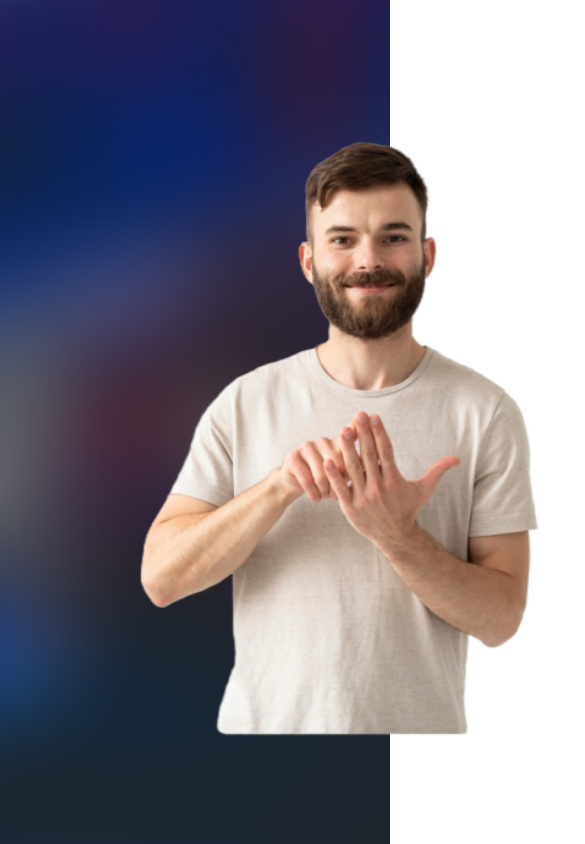
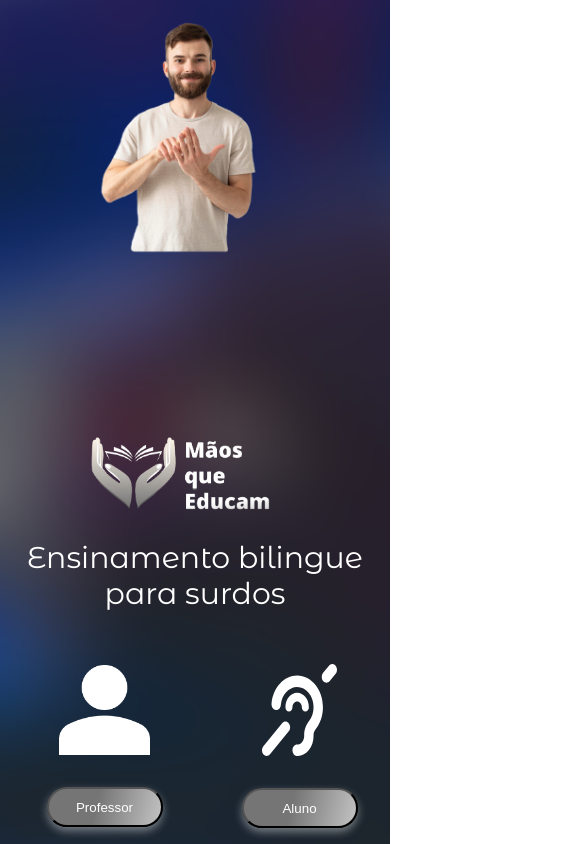
Before and after one commit to Quelzinha89/Maos-Que-Educam, a React (Create React App) app: page / in a window 390 px wide. Shown: the top 844 px of the page, 585 px wide, since content can reach past the window. Built offline with nearby package versions, Linux system fonts and the light colour scheme.

Commit message:
home responsiva

```diff
--- a/src/componente/headerProfessor/header.css
+++ b/src/componente/headerProfessor/header.css
@@ -1,4 +1,4 @@
-.cabecalho {
+.cabecalhoProfessor {
     display: flex;
     flex-direction: row;
     justify-content: space-between;
@@ -24,7 +24,7 @@
 
   /* Media Query para telas menores (tablets e celulares) */
   @media (max-width: 768px) {
-    .cabecalho {
+    .cabecalhoProfessor {
       flex-direction: column;
       align-items: flex-start;
     }
@@ -55,7 +55,7 @@
 
   /* Media Query para telas muito pequenas (celulares em modo retrato) */
   @media (max-width: 480px) {
-    .cabecalho {
+    .cabecalhoProfessor {
       padding: 0rem;
     }
 
--- a/src/componente/headerProfessor/index.js
+++ b/src/componente/headerProfessor/index.js
@@ -5,7 +5,7 @@ import './header.css';
 
 const HeaderProfessor = () => {
     return (
-        <header className="cabecalho">
+        <header className="cabecalhoProfessor">
             <img src={logoMenor} className="logo" alt="Logo menor Mãos que educam" />
             <div className="menu">
                 <Link to="/">
--- a/src/componente/home/home.css
+++ b/src/componente/home/home.css
@@ -3,7 +3,7 @@
     display: flex;
     flex-direction: row;
     justify-content: space-between;
-    height: 100vh;
+    min-height: 100vh;
 }
 
 .ladoEsquerdo {
@@ -70,3 +70,130 @@ h1 {
     padding-right: 20rem;
     margin-top: 0;
 }
+
+
+@media (max-width: 768px) {
+
+    .home  .logo {
+        max-width: 60%;
+        align-self: center;
+        margin: -36px 0 0 0;
+        padding: 0;
+        order:1;
+    }
+
+    .home {
+        flex-direction: column;
+        min-height: 100vh;
+    }
+
+    .home h1 {
+        padding-bottom: 0rem;
+        padding-right: 0rem;
+        order:2;
+    }
+
+    .ladoEsquerdo {
+        padding-left: 0rem;
+        ddisplay: flex;
+        justify-content: center;
+        overflow: hidden;
+        margin-top: -2rem;
+    }
+
+    .ladoEsquerdo img {
+        width:60%;
+    }
+
+
+    .painel {
+        margin-bottom: 1rem;
+        width: 100%;
+        justify-content: space-around;
+        padding-right: 0rem;
+        padding-bottom: 0rem;
+        margin-top: 2rem;
+        flex-direction: row;
+        order:3;
+    }
+
+    .professor {
+        padding-right: 0rem;
+    }
+
+    .professor img {
+        max-width: 60%;
+    }
+
+    .aluno {
+
+    }
+
+    .aluno img {
+        max-width: 60%;
+    }
+
+}
+
+
+@media (max-width: 480px) {
+
+    .home  .logo {
+        max-width: 60%;
+        align-self: center;
+        margin: -36px 0 0 0;
+        padding: 0;
+        order:1;
+    }
+
+    .home {
+        flex-direction: column;
+        min-height: 100vh;
+    }
+
+    .home h1 {
+        padding-bottom: 0rem;
+        padding-right: 0rem;
+        order:2;
+    }
+
+    .ladoEsquerdo {
+        padding-left: 0rem;
+        ddisplay: flex;
+        justify-content: center;
+        overflow: hidden;
+        margin-top: -2rem;
+    }
+
+    .ladoEsquerdo img {
+        width:60%;
+    }
+
+    .painel {
+        margin-bottom: 1rem;
+        width: 100%;
+        justify-content: space-around;
+        padding-right: 0rem;
+        padding-bottom: 0rem;
+        margin-top: 2rem;
+        flex-direction: row;
+        order:3;
+    }
+
+    .professor {
+        padding-right: 0rem;
+    }
+
+    .professor img {
+        max-width: 60%;
+    }
+
+    .aluno {
+
+    }
+
+    .aluno img {
+        max-width: 60%;
+    }
+
+}
```
